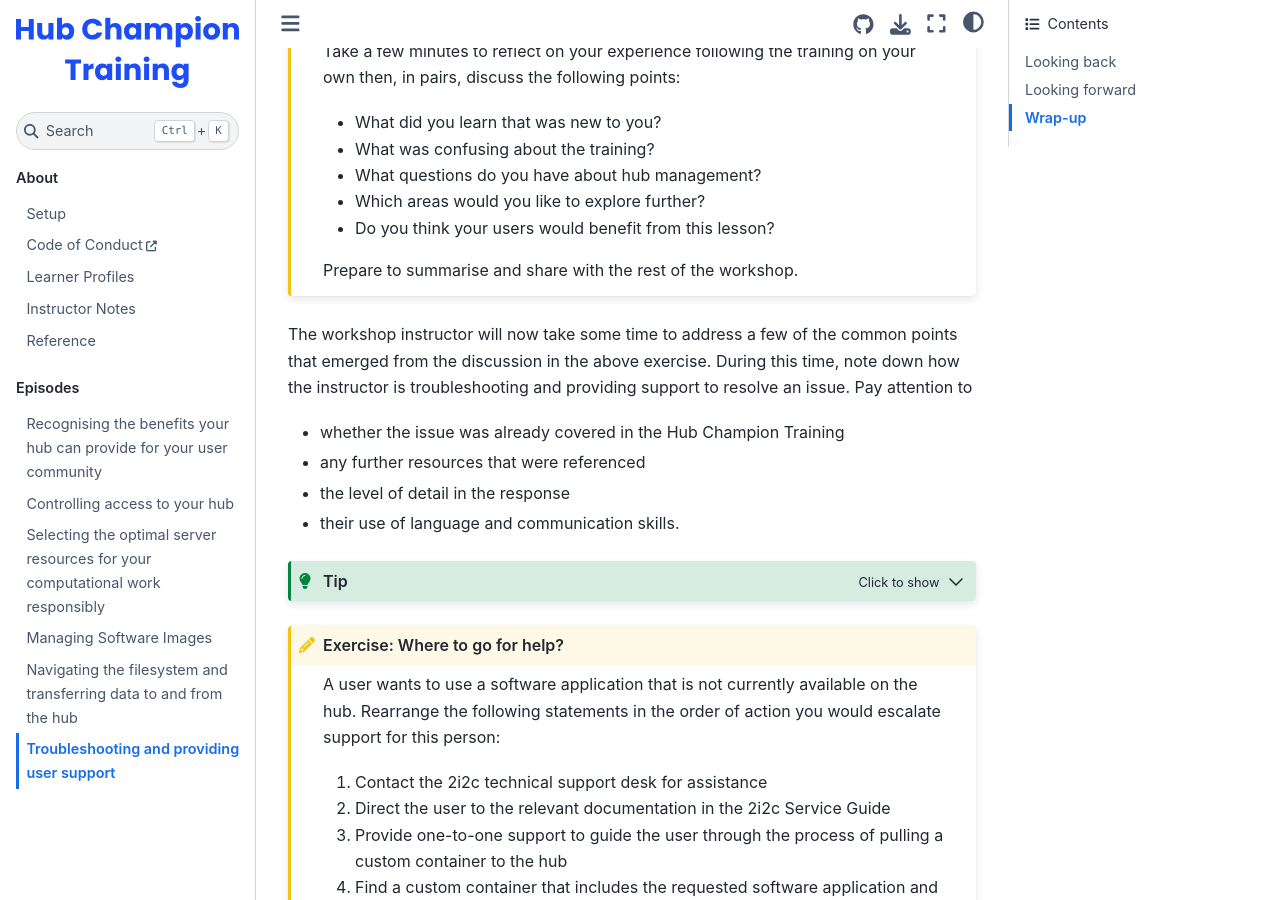
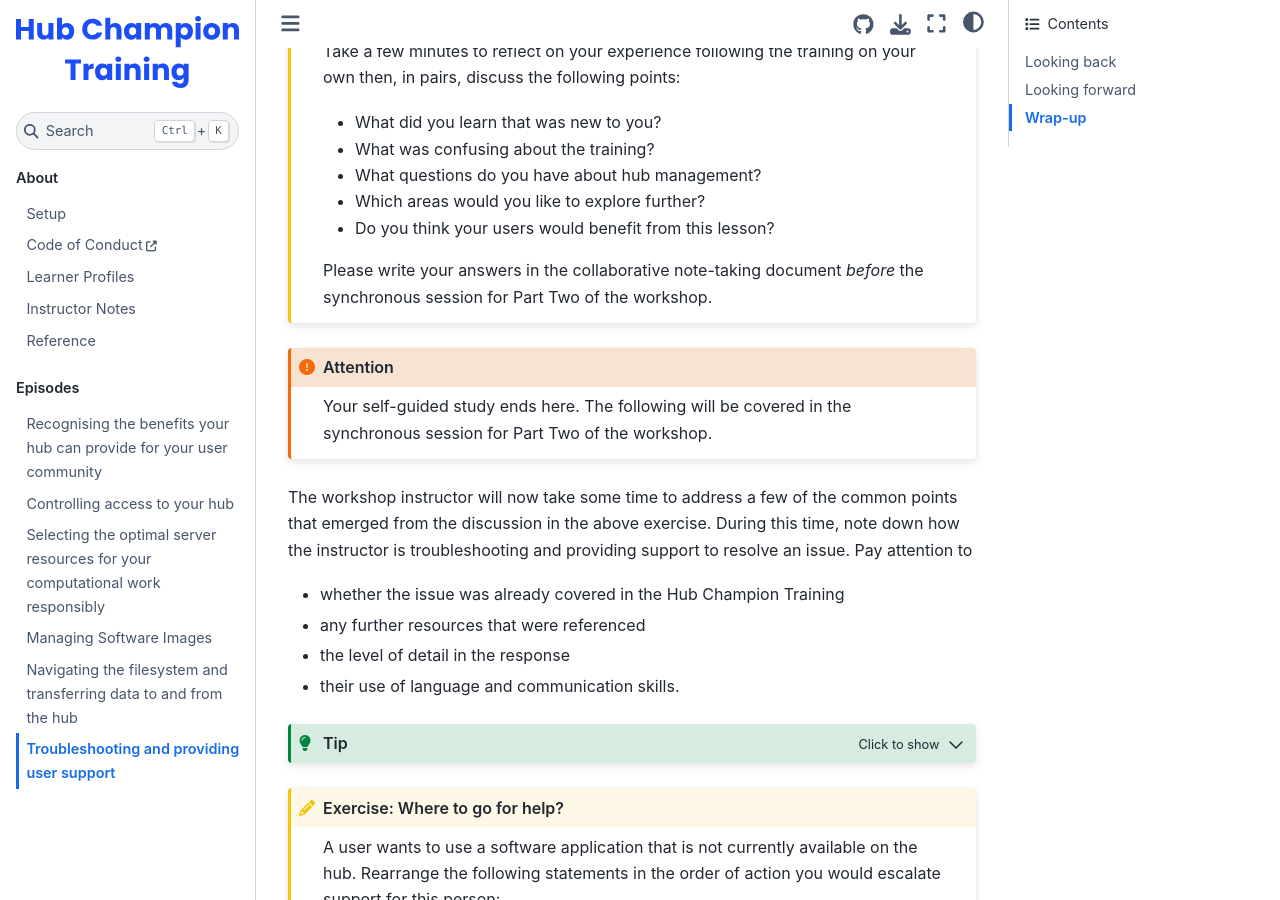
Before and after one commit to czi-catalystproject/hub-champion-training, a Jupyter Book: the page built from episodes/troubleshooting.md, in a window 1280 px wide and 900 px high, scrolled down 901 px. Built offline with Jupyter Book 1.0.4 settings and Sphinx 7.4.7 and the Sphinx Book theme 1.1.4, drawn with Linux system fonts in a browser that asks for light colours.

Commit message:
Prompt learners to complete episode 6 exercise 1 before part two

```diff
--- a/episodes/troubleshooting.md
+++ b/episodes/troubleshooting.md
@@ -58,9 +58,13 @@ Take a few minutes to reflect on your experience following the training on your
 - Which areas would you like to explore further?
 - Do you think your users would benefit from this lesson?
 
-Prepare to summarise and share with the rest of the workshop.
+Please write your answers in the collaborative note-taking document *before* the synchronous session for Part Two of the workshop.
 
 ::::
+
+:::{attention}
+Your self-guided study ends here. The following will be covered in the synchronous session for Part Two of the workshop.
+:::
 
 The workshop instructor will now take some time to address a few of the common points that emerged from the discussion in the above exercise. During this time, note down how the instructor is troubleshooting and providing support to resolve an issue. Pay attention to
 
```
Also changed, not shown: episodes/transfer_data.md (+4 -0 lines).
